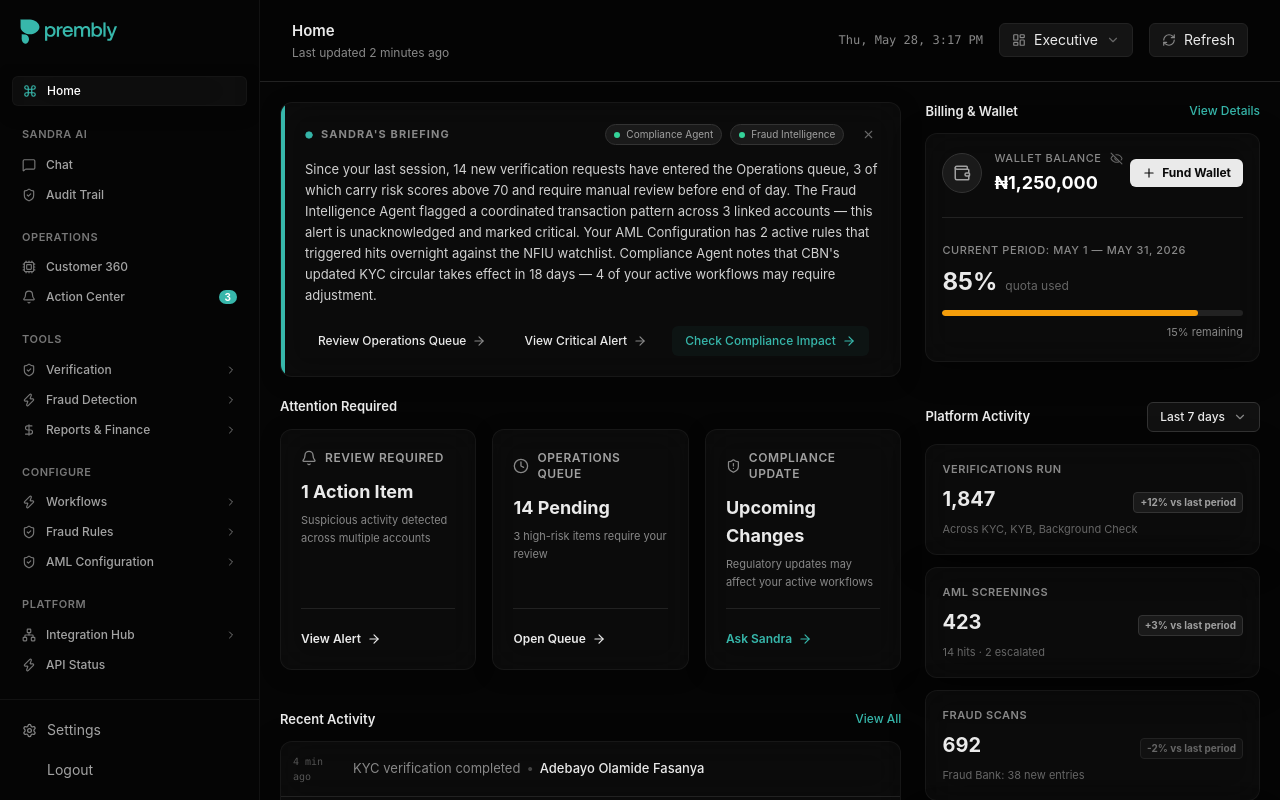
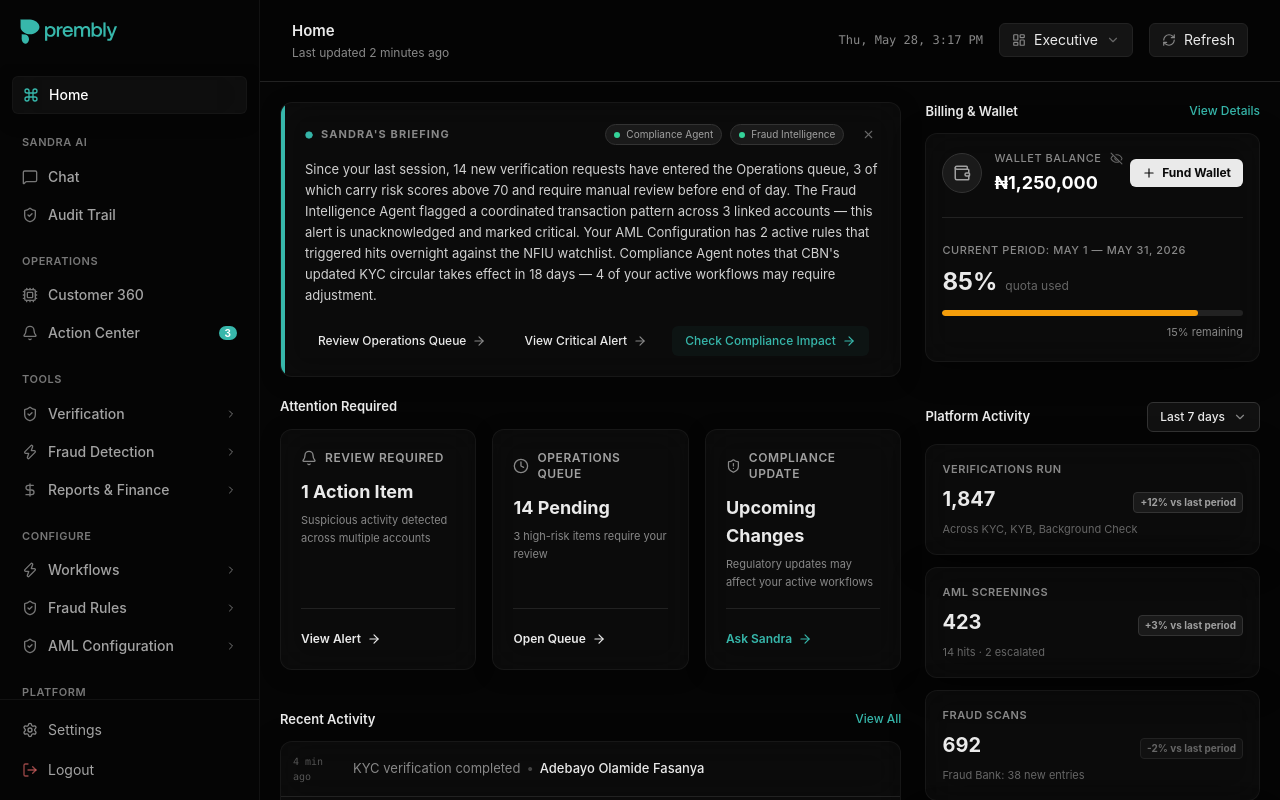
Before and after one commit to adetuyiTolu/Sandra, a Next.js app: page /home in a window 1280 px wide. Built offline with nearby package versions, Linux system fonts and the light colour scheme.

Commit message:
fix menu

```diff
--- a/components/layout/Sidebar.tsx
+++ b/components/layout/Sidebar.tsx
@@ -13,6 +13,7 @@ import {
   FileText,
   LayoutGrid,
   MessageSquare,
+  LogOut,
   Network,
   Settings,
   ShieldCheck,
@@ -215,13 +216,13 @@ export function Sidebar() {
           key={item.href || item.label}
           onClick={() => item.href && router.push(item.href)}
           className={cn(
-            "flex items-center gap-2.5 px-2.5 py-1.5 rounded-md text-xs transition-colors w-full text-left",
+            "flex items-center gap-2.5 px-2.5 py-2 rounded-md text-sm transition-colors w-full text-left",
             active
               ? "glass-panel shadow-premium text-white border border-white/5"
               : "hover:bg-white/5 text-[#a3a3a3] hover:text-white"
           )}
         >
-          <Icon size={14} className={active ? "text-[#37b7ab]" : "text-[#777]"} />
+          <Icon size={16} className={active ? "text-[#37b7ab]" : "text-[#777]"} />
           <span className="font-medium">{item.label}</span>
           {item.badge && (
             <span className="ml-auto text-[10px] font-bold bg-[#37b7ab] text-white rounded-full px-1.5 py-0.5 leading-none">
@@ -270,14 +271,14 @@ export function Sidebar() {
           <button
             onClick={() => toggleCategory(item.label)}
             className={cn(
-              "flex items-center gap-2.5 px-2.5 py-1.5 rounded-md w-full text-left transition-colors",
+              "flex items-center gap-2.5 px-2.5 py-2 rounded-md w-full text-left transition-colors",
               depth === 0 ? "text-[#a3a3a3] hover:text-white hover:bg-white/5" : "text-[#858585] hover:text-[#dcdcdc] hover:bg-white/5"
             )}
           >
-            {Icon && depth === 0 && <Icon size={14} className={isOpen ? "text-[#37b7ab]" : "text-[#777]"} />}
+            {Icon && depth === 0 && <Icon size={16} className={isOpen ? "text-[#37b7ab]" : "text-[#777]"} />}
             <span className={cn(
               "flex-1",
-              depth === 0 ? "text-xs font-medium" : "text-[11px] font-mono"
+              depth === 0 ? "text-sm font-medium" : "text-[11px] font-mono"
             )}>{item.label}</span>
             {isOpen ? <ChevronDown size={12} className="text-[#777]" /> : <ChevronRight size={12} className="text-[#777]" />}
           </button>
@@ -363,12 +364,12 @@ export function Sidebar() {
 
       <div className="px-3 py-3 border-t border-white/5 flex flex-col gap-1">
         <button className="flex items-center gap-2.5 px-2.5 py-2 text-[#a3a3a3] hover:text-white hover:bg-white/5 rounded-md transition-colors w-full text-sm">
-          <Settings size={15} className="text-[#858585]" />
+          <Settings size={16} className="text-[#858585]" />
           <span>Settings</span>
         </button>
-        <button className="flex items-center gap-2.5 px-2.5 py-2 text-[#a3a3a3] hover:text-white hover:bg-white/5 rounded-md transition-colors w-full text-sm">
-          <div className="w-[15px]" />
-          <span>Logout</span>
+        <button className="flex items-center gap-2.5 px-2.5 py-2 text-[#a3a3a3] hover:text-red-400 hover:bg-red-400/10 rounded-md transition-colors w-full text-sm group">
+          <LogOut size={16} className="text-red-400/60 group-hover:text-red-400 transition-colors" />
+          <span className="group-hover:text-red-400 transition-colors">Logout</span>
         </button>
       </div>
     </aside>
```
